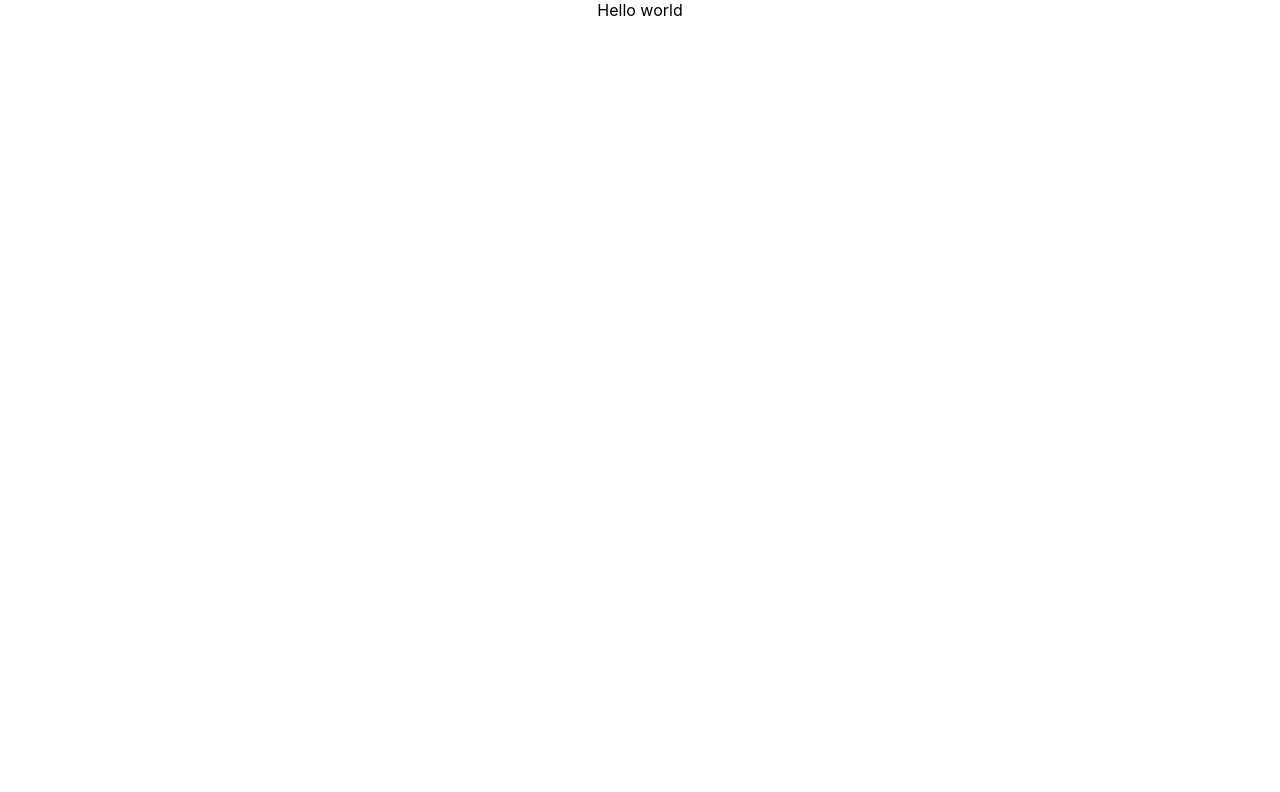
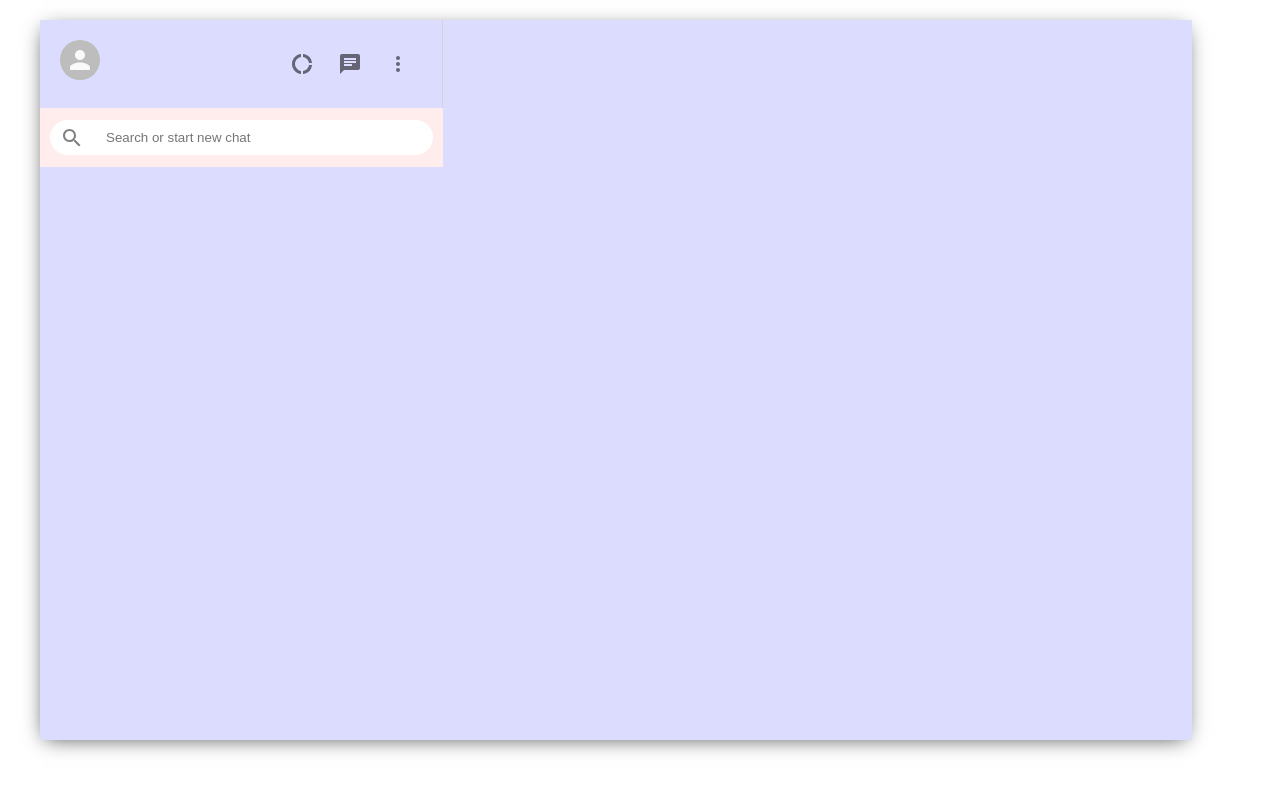
Before and after one commit to itechsubhan/whatsapp-web-clone, a React (Create React App) app: page / in a window 1280 px wide. Shown: the top 792 px of the page. Built offline with nearby package versions, Linux system fonts and the light colour scheme.

Commit message:
thoda thoda change kare kate
upparka dekho

```diff
--- a/package.json
+++ b/package.json
@@ -3,6 +3,8 @@
   "version": "0.1.0",
   "private": true,
   "dependencies": {
+    "@material-ui/core": "^4.12.3",
+    "@material-ui/icons": "^4.11.2",
     "@testing-library/jest-dom": "^5.14.1",
     "@testing-library/react": "^11.2.7",
     "@testing-library/user-event": "^12.8.3",
--- a/src/App.css
+++ b/src/App.css
@@ -1,38 +1,16 @@
-.App {
-  text-align: center;
+.app {
+  display: grid;
+  place-items: center;
+  background-color: #fcecece0;
+  height: 100vh;
 }
 
-.App-logo {
-  height: 40vmin;
-  pointer-events: none;
+.app__body {
+  display: flex;
+  background-color: rgb(220, 220, 255);
+  margin-top: 20px;
+  margin-left: 40px;
+  height: 90vh;
+  width: 90vw;
+  box-shadow: -1px 4px 20px -6px  rgba(0,0,0,0.75);
 }
-
-@media (prefers-reduced-motion: no-preference) {
-  .App-logo {
-    animation: App-logo-spin infinite 20s linear;
-  }
-}
-
-.App-header {
-  background-color: #282c34;
-  min-height: 100vh;
-  display: flex;
-  flex-direction: column;
-  align-items: center;
-  justify-content: center;
-  font-size: calc(10px + 2vmin);
-  color: white;
-}
-
-.App-link {
-  color: #61dafb;
-}
-
-@keyframes App-logo-spin {
-  from {
-    transform: rotate(0deg);
-  }
-  to {
-    transform: rotate(360deg);
-  }
-}
--- a/src/App.js
+++ b/src/App.js
@@ -1,12 +1,15 @@
-import logo from './logo.svg';
+import React from "react";
 import './App.css';
-
+import Sidebar from './Sidebar'
 function App() {
   return (
     <div className="App">
-      Hello world
+      <div className="app__body">
+        <Sidebar />
+        {/*Chat*/}
+      </div>
     </div>
   );
 }
 
-export default App;
+export default App
--- /dev/null
+++ b/src/Sidebar.css
@@ -0,0 +1,45 @@
+.sidebar{
+    display: flex;
+    flex-direction: column;
+    flex: 0.35;
+}
+.sidebar__search{
+    display: flex;
+    align-items: center;
+    background-color: #ffecec;
+    height: 39px;
+    padding: 10px;
+}
+.sidebar__searchContainer{
+    display: flex;
+    align-items: center;
+    background-color: rgb(255, 255, 255);
+    width: 100%;
+    height: 35px;
+    border-radius: 20px;
+}
+.sidebar__searchContainer > .MuiSvgIcon-root {
+color: gray;
+padding: 10px;
+}
+
+.sidebar__searchContainer > input {
+    border: none;
+    margin-left: 10px;
+}
+.sidebar__header{
+    display: flex;
+    justify-content: space-between;
+    padding: 20px;
+    border-right: 1px solid lightgray;
+}
+.sidebar__headerRight{
+    display: flex;
+    align-items: center;
+    justify-content: space-between;
+    min-width: 10vw;
+}
+.sidebar__headerRight > .MuiSvgIcon-root{
+    margin-right: 2vw;
+    font-size: 24px !important;
+}
--- /dev/null
+++ b/src/Sidebar.js
@@ -0,0 +1,37 @@
+import React from 'react'
+import './Sidebar.css'
+import { Avatar,IconButton } from "@material-ui/core";
+import DonutLargeIcon from "@material-ui/icons/DonutLarge";
+import ChatIcon from "@material-ui/icons/Chat";
+import MoreVertIcon from "@material-ui/icons/MoreVert";
+import { SearchOutlined } from "@material-ui/icons";
+function Sidebar() {
+    return (
+        <div className="sidebar">
+            <div className="sidebar__header">
+                <Avatar />
+                <div className="sidebar__headerRight">
+                    <IconButton>
+                        <DonutLargeIcon />
+                    </IconButton>
+                    <IconButton>
+                        <ChatIcon />
+                    </IconButton>
+                    <IconButton>
+                        <MoreVertIcon />
+                    </IconButton>
+                </div>
+            </div>
+            <div className="sidebar__search">
+                <div className="sidebar__searchContainer">
+                <SearchOutlined />
+                <input placeholder="Search or start new chat" type="text" /></div>
+            </div>
+            <div className="sidebar__chats">
+
+            </div>
+        </div>
+    );
+}
+
+export default Sidebar;
```
Also changed, not shown: 1 other file (tests, documents, lock files or other folders).
